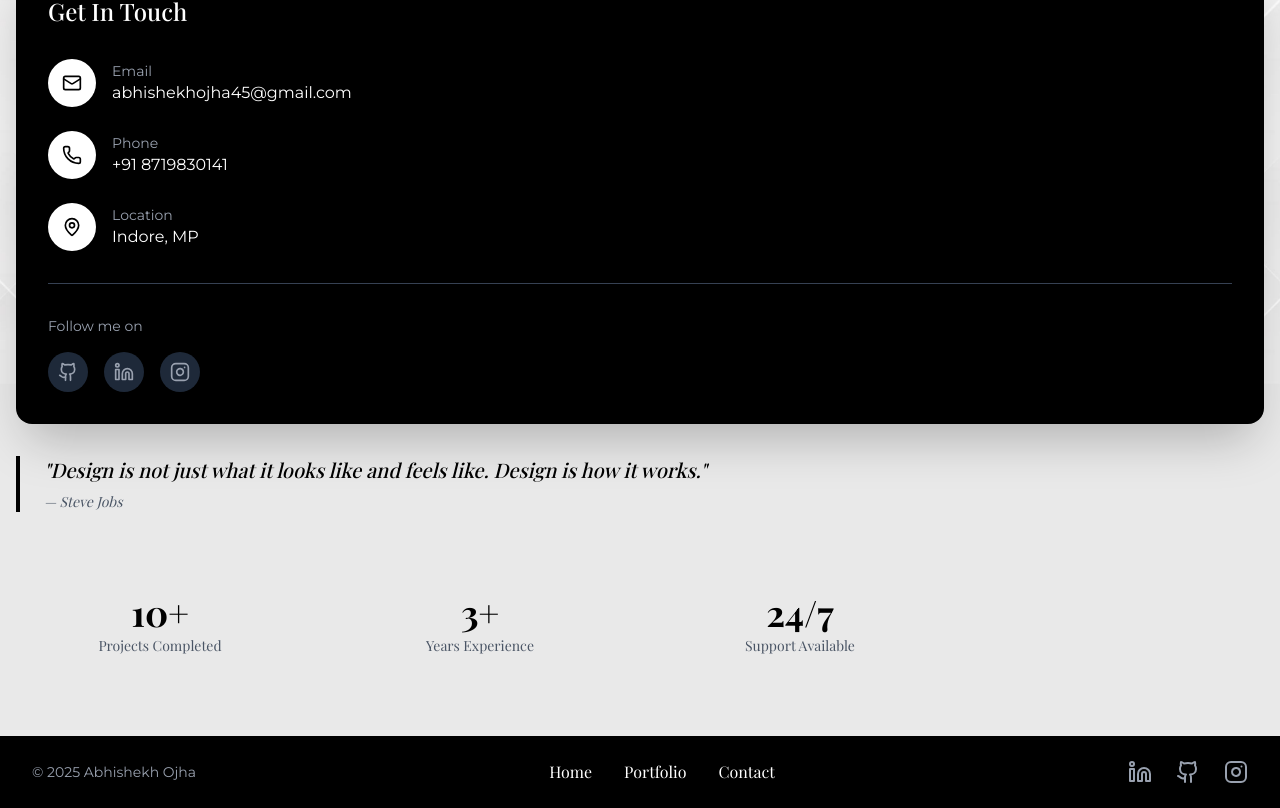
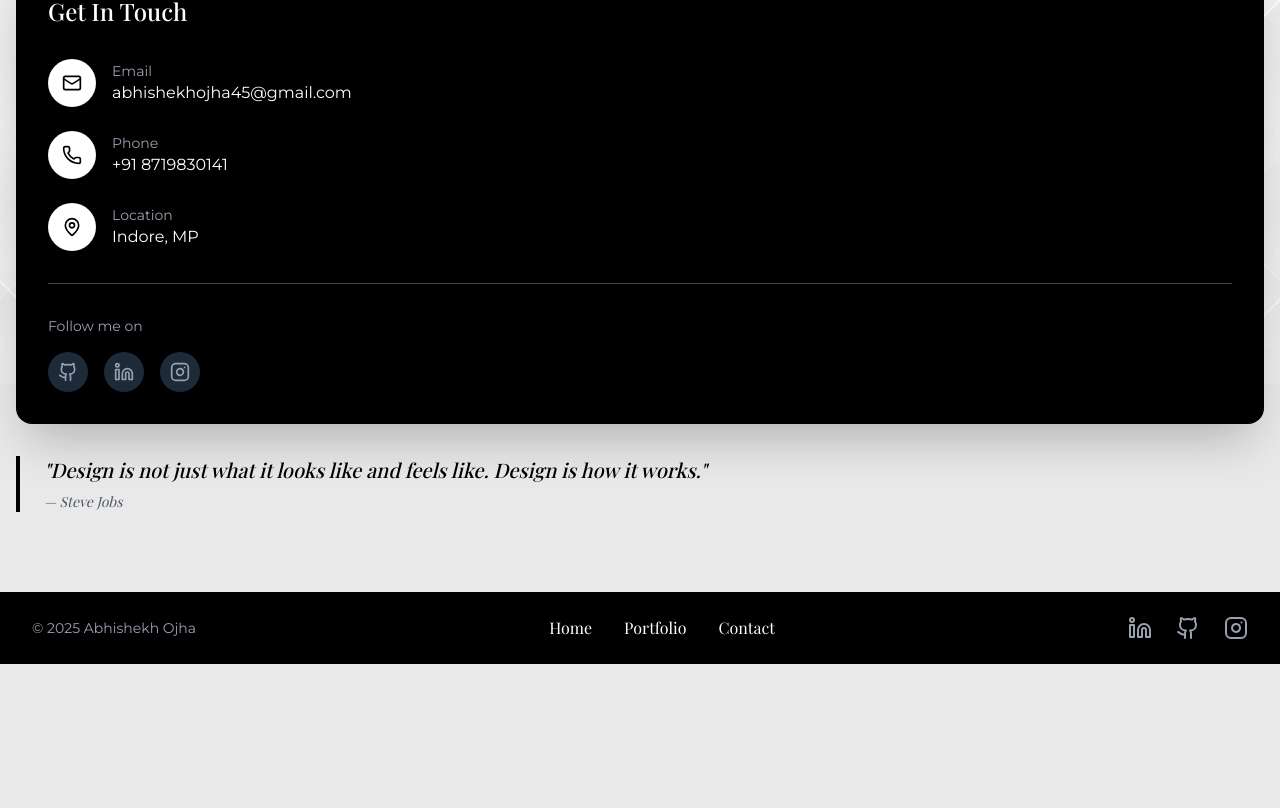
Before and after one commit to abhishekhojha/abhishekhojha, a React (Vite) app: page /contact in a window 1280 px wide. Shown: the part 416-1224 px from the top of the page. After the commit the page ends 1080 px from the top, so only its background shows below. Built offline with nearby package versions, Linux system fonts and the light colour scheme.

Commit message:
Remove commented-out Stats Section in Contact component for cleaner code

```diff
--- a/src/pages/Contact.jsx
+++ b/src/pages/Contact.jsx
@@ -245,7 +245,7 @@ export default function Contact() {
             </div>
 
             {/* Stats Section */}
-            <div className="mt-20 grid grid-cols-2 md:grid-cols-4 gap-8">
+            {/* <div className="mt-20 grid grid-cols-2 md:grid-cols-4 gap-8">
               {[
                 { number: "10+", label: "Projects Completed" },
                 // { number: "25+", label: "Happy Clients" },
@@ -259,7 +259,7 @@ export default function Contact() {
                   <div className="text-gray-600 text-sm mt-1">{stat.label}</div>
                 </div>
               ))}
-            </div>
+            </div> */}
 
             {/* Decorative Elements */}
             <div className="absolute inset-0 overflow-hidden pointer-events-none">
```
